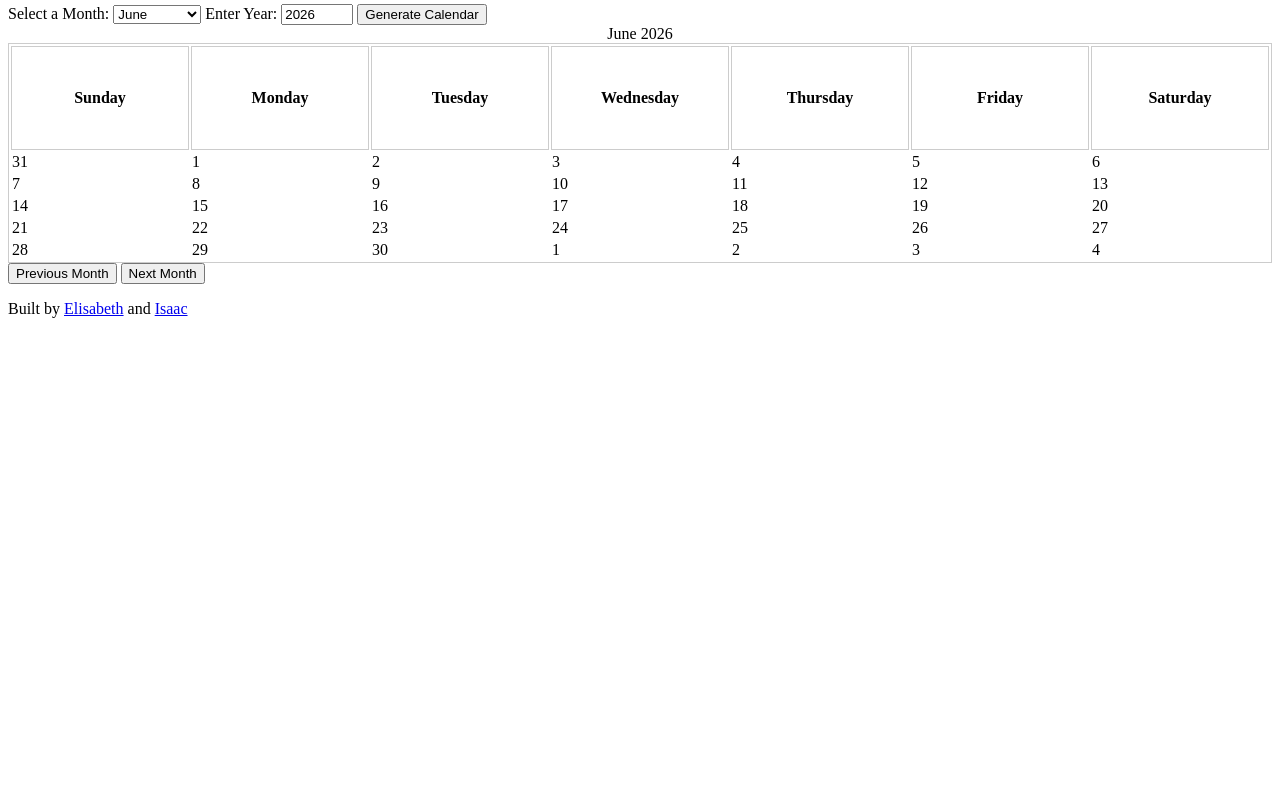
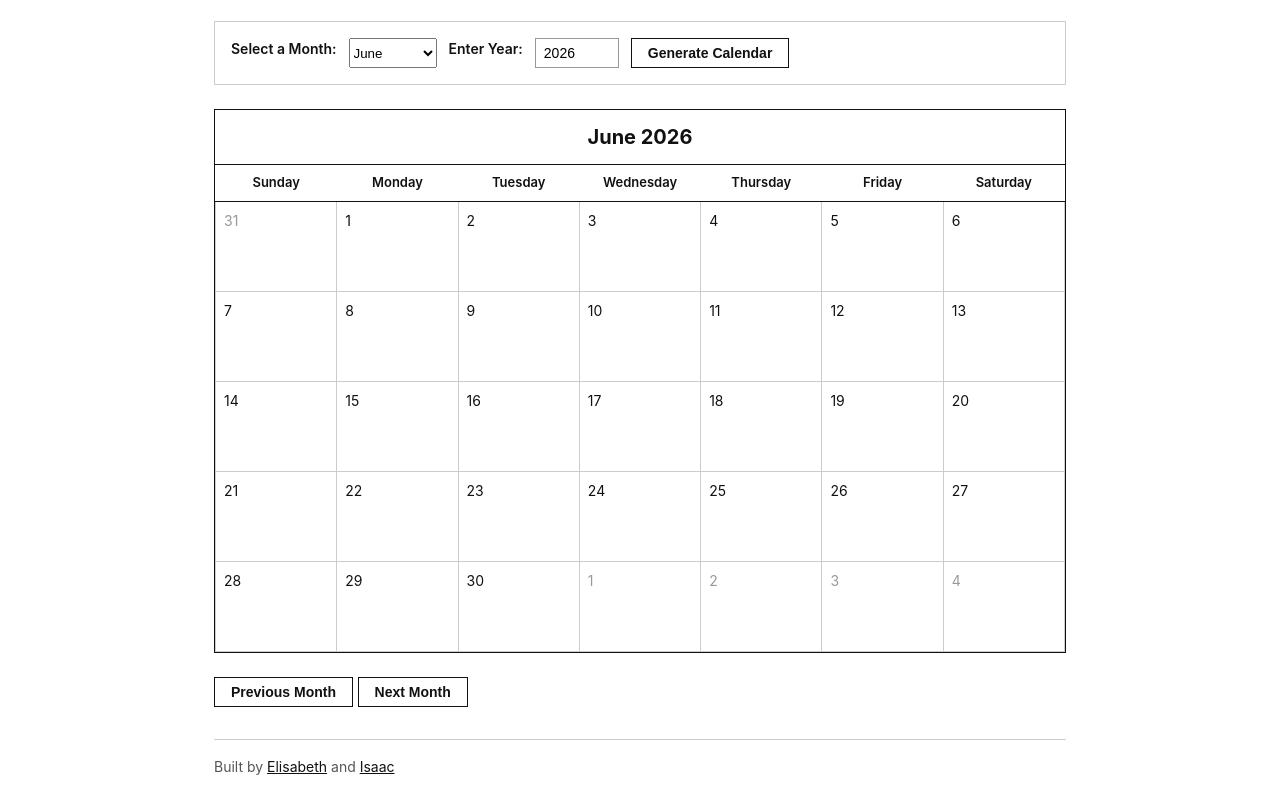
Before and after one commit to bytesandroses/Days-Calendar, a website with bundled scripts: page index.html in a window 1280 px wide. Shown: the part 76-877 px from the top of the page. Before the commit the page ends 800 px from the top, so only its background shows below. Built offline with nearby package versions, Linux system fonts and the light colour scheme.

Commit message:
add styling

```diff
--- a/style.css
+++ b/style.css
@@ -1,12 +1,165 @@
-#calendarTable {
-  width: 100%;
+* {
+  box-sizing: border-box;
+  margin: 0;
+  padding: 0;
+}
+
+body {
+  font-family:
+    -apple-system, BlinkMacSystemFont, "Segoe UI", Roboto, Helvetica, Arial,
+    sans-serif;
+  line-height: 1.5;
+  color: #111;
+  background: #fff;
+  max-width: 900px;
+  margin: 0 auto;
+  padding: 1.5rem;
+}
+
+header {
+  margin-bottom: 1.5rem;
+  border-bottom: 1px solid #111;
+  padding-bottom: 0.75rem;
+}
+
+header h1 {
+  font-size: 1.5rem;
+  font-weight: 700;
+}
+
+main {
+  display: flex;
+  flex-direction: column;
+  gap: 1.5rem;
+}
+
+#calendarSelector {
+  display: flex;
+  flex-wrap: wrap;
+  gap: 0.75rem;
+  padding: 1rem;
   border: 1px solid #ccc;
 }
 
-#calendarTable th {
+#calendarSelector label {
+  font-weight: 600;
+  font-size: 0.875rem;
+}
+month #calendarSelector select,
+#calendarSelector input {
+  padding: 0.375rem 0.5rem;
+  border: 1px solid #999;
+  font-size: 0.875rem;
+}
+
+#calendarSelector button,
+#switchMonth button {
+  padding: 0.375rem 1rem;
+  border: 1px solid #111;
+  background: #fff;
+  color: #111;
+  font-size: 0.875rem;
+  font-weight: 600;
+  cursor: pointer;
+}
+
+#calendarSelector button:hover,
+#switchMonth button:hover {
+  background: #111;
+  color: #fff;
+}
+
+#calendarSelector :focus,
+#switchMonth button:focus {
+  outline: 2px solid #111;
+  outline-offset: 2px;
+}
+
+#calendarGrid {
+  border: 1px solid #111;
+}
+
+#calendarTable {
+  width: 100%;
+  border-collapse: collapse;
+}
+
+#calendarTable caption {
+  caption-side: top;
+  font-size: 1.25rem;
+  font-weight: 700;
+  padding: 0.75rem 1rem;
+  border-bottom: 1px solid #111;
+}
+
+#calendarTable thead th {
+  font-weight: 600;
+  font-size: 0.8125rem;
+  padding: 0.5rem;
+  border-bottom: 1px solid #111;
+}
+
+#calendarTable td {
   border: 1px solid #ccc;
   width: 14.28%;
-  height: 100px;
-  text-align: center;
-  vertical-align: center;
+  height: 90px;
+  vertical-align: top;
+  padding: 0.5rem;
+  font-size: 0.875rem;
 }
+
+#calendarTable td.other-month {
+  color: #999;
+}
+
+.commemorative {
+  display: block;
+  margin-top: 0.25rem;
+  font-size: 0.75rem;
+  line-height: 1.4;
+  color: #555;
+}
+
+#calendarTable td.today {
+  outline: 2px solid #111;
+  outline-offset: -2px;
+}
+
+footer {
+  margin-top: 2rem;
+  padding-top: 1rem;
+  border-top: 1px solid #ccc;
+  font-size: 0.875rem;
+  color: #555;
+}
+
+footer a {
+  color: #111;
+}
+
+@media (max-width: 640px) {
+  body {
+    padding: 1rem;
+  }
+
+  #calendarSelector {
+    flex-direction: column;
+    align-items: stretch;
+  }
+
+  #calendarSelector select,
+  #calendarSelector input,
+  #calendarSelector button,
+  #switchMonth button {
+    width: 100%;
+  }
+
+  #calendarTable td {
+    height: 70px;
+    font-size: 0.8125rem;
+  }
+
+  .commemorative {
+    font-size: 0.6875rem;
+  }
+}
```
